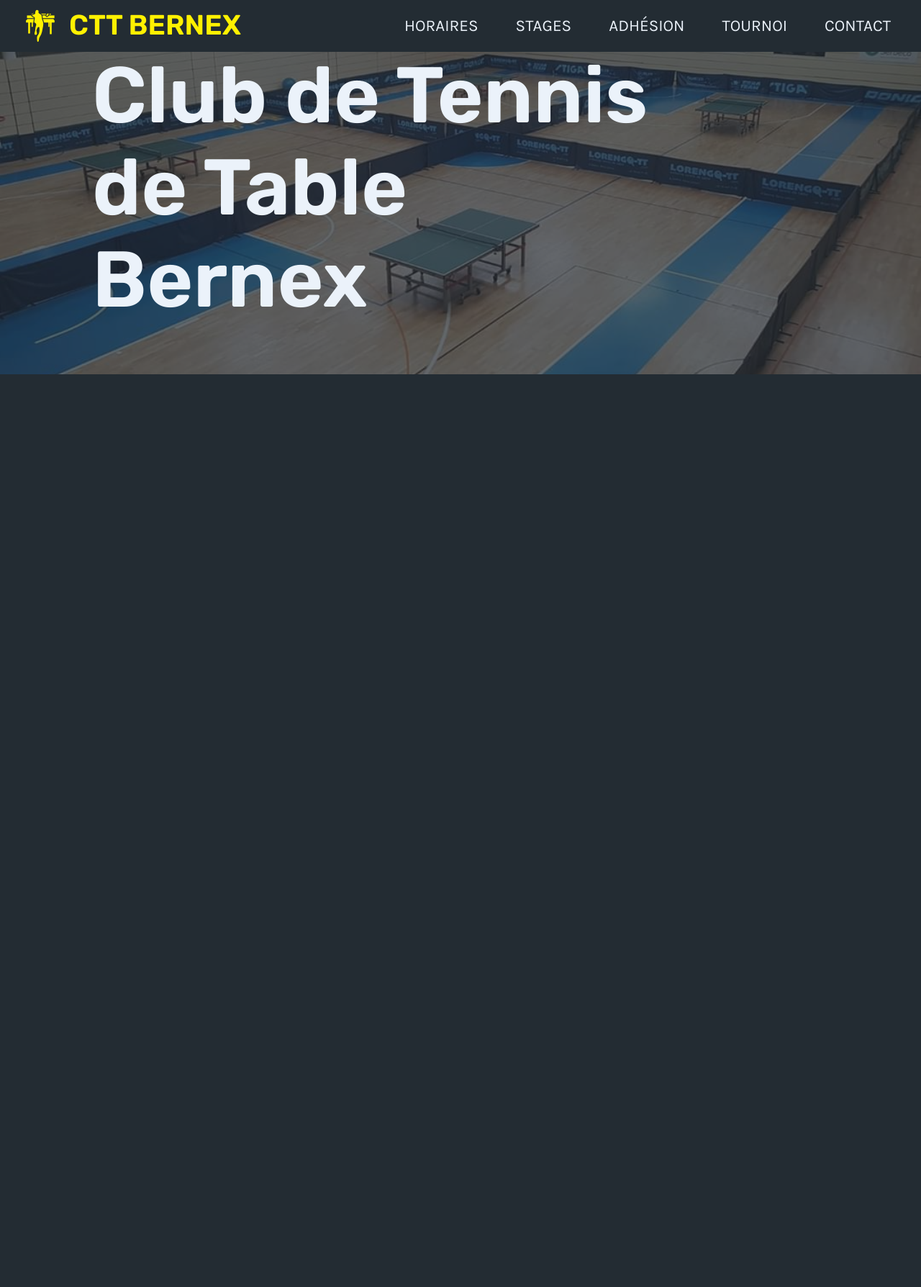
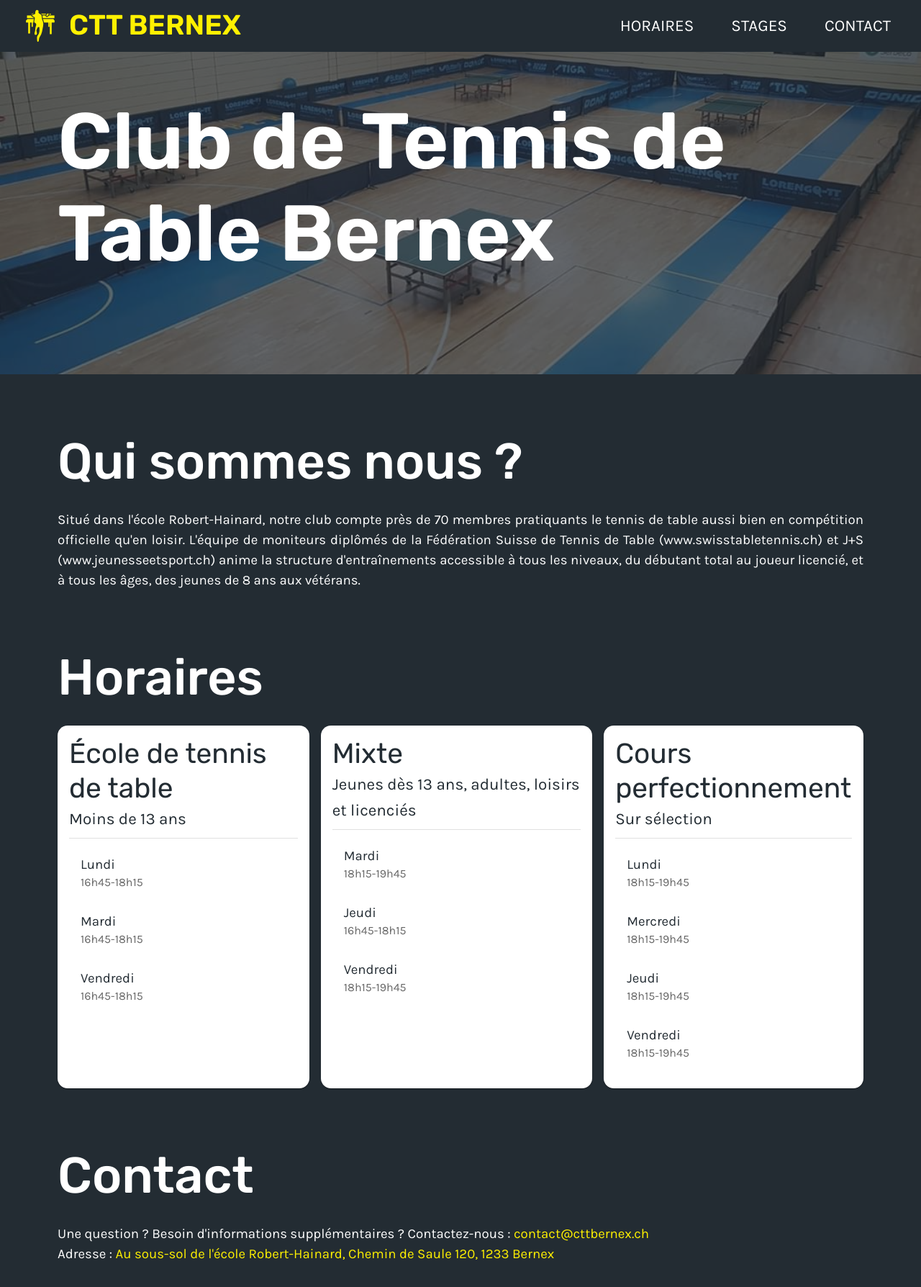
Before and after one commit to mateotiedra/cttb-website, a React (Create React App) app: page / in a window 1280 px wide. Shown: the top 1788 px of the page at 72% size. Before the commit the page ends 800 px from the top, so only its background shows below. Built offline with nearby package versions, Linux system fonts and the light colour scheme.

Commit message:
finish home page with horaires and contact

```diff
--- a/package.json
+++ b/package.json
@@ -13,6 +13,7 @@
     "react-dom": "^17.0.2",
     "react-icons": "^4.3.1",
     "react-router-dom": "^6.2.2",
+    "react-router-hash-link": "^2.4.3",
     "react-scripts": "5.0.0",
     "web-vitals": "^2.1.4"
   },
--- a/src/App.js
+++ b/src/App.js
@@ -7,7 +7,7 @@ function App() {
   return (
     <Router>
       <Routes>
-        <Route path='/' element={<Home />} />
+        <Route path='/' default element={<Home />} />
       </Routes>
     </Router>
   );
--- a/src/components/Navbar/Navbar.js
+++ b/src/components/Navbar/Navbar.js
@@ -1,5 +1,4 @@
 import React from 'react';
-import { css } from '@emotion/react';
 
 import NavbarLogic from './NavbarLogic';
 
@@ -16,6 +15,7 @@ import {
 } from '@mui/material';
 import { FiMenu, FiX } from 'react-icons/fi';
 import { Box } from '@mui/system';
+import { HashLink as RouterLink } from 'react-router-hash-link';
 
 function Navbar(props) {
   const { navLinksObj, drawerOpened, toggleDrawer } = NavbarLogic();
@@ -41,10 +41,10 @@ function Navbar(props) {
           {navLinksObj.map((linkObj) => {
             return (
               <ListItem button key={linkObj.text}>
-                <Link href={linkObj}>
+                <Link component={RouterLink} to={linkObj.to}>
                   <ListItemText
                     primary={linkObj.text}
-                    sx={{ textTransform: 'uppercase' }}
+                    sx={{ textTransform: 'uppercase', color: 'text.primary' }}
                   />
                 </Link>
               </ListItem>
@@ -76,7 +76,8 @@ function Navbar(props) {
             ml: 2,
             mr: 'auto',
           }}
-          href='/'
+          component={RouterLink}
+          to='/'
         >
           <img src={ClubLogo} alt='Logo' />
           <Typography
@@ -95,7 +96,8 @@ function Navbar(props) {
           return (
             <Link
               key={linkObj.text}
-              href={linkObj.to}
+              component={RouterLink}
+              to={linkObj.to}
               sx={{
                 mx: 2,
                 px: 1,
@@ -118,11 +120,11 @@ function Navbar(props) {
           sx={{
             p: 2,
             display: { xs: 'flex', sm: 'flex', md: 'flex', lg: 'none' },
-            color: 'primary.main',
+            color: 'text.primary',
           }}
           onClick={toggleDrawer(true)}
         >
-          {drawerOpened ? <FiX size={35} /> : <FiMenu size={35} />}
+          {drawerOpened ? <FiX size={25} /> : <FiMenu size={25} />}
         </IconButton>
       </AppBar>
       {drawer}
--- a/src/components/Navbar/NavbarLogic.js
+++ b/src/components/Navbar/NavbarLogic.js
@@ -1,14 +1,12 @@
-//import React from "react";
-
 import { useState } from 'react';
 
 const NavbarLogic = (props) => {
   const navLinksObj = [
-    { text: 'Horaires', to: '/horaires' },
+    { text: 'Horaires', to: '/#horaires' },
     { text: 'Stages', to: '/stages' },
-    { text: 'Adhésion', to: '/adhesion' },
-    { text: 'Tournoi', to: '/tournoi' },
-    { text: 'Contact', to: '/contact' },
+    //{ text: 'Adhésion', to: '/adhesion' },
+    //{ text: 'Tournoi', to: '/tournoi' },
+    { text: 'Contact', to: '/#contact' },
   ];
   const [drawerOpened, setDrawerOpened] = useState(false);
 
--- /dev/null
+++ b/src/components/SectionContainer/SectionContainer.js
@@ -0,0 +1,19 @@
+import { Box } from '@mui/material';
+
+function SectionContainer(props) {
+  return (
+    <Box
+      id={props.id}
+      ref={props.ref}
+      sx={{
+        px: { xs: 5, lg: 10, ...props.sx },
+        maxWidth: '1300px',
+        mx: 'auto',
+      }}
+    >
+      {props.children}
+    </Box>
+  );
+}
+
+export default SectionContainer;
--- /dev/null
+++ b/src/components/SectionDivider/SectionDivider.js
@@ -0,0 +1,7 @@
+import { Box } from '@mui/material';
+
+function SectionDivider(props) {
+  return <Box sx={{ py: 5 }} />;
+}
+
+export default SectionDivider;
--- /dev/null
+++ b/src/components/TrainingSchedule/TrainingSchedule.js
@@ -0,0 +1,63 @@
+import {
+  Box,
+  List,
+  ListItem,
+  ListItemText,
+  Typography,
+  Paper,
+  Divider,
+} from '@mui/material';
+import React from 'react';
+
+import TrainingScheduleLogic from './TrainingScheduleLogic';
+
+function TrainingSchedule(props) {
+  const { trainingsScheduleObj } = TrainingScheduleLogic();
+
+  const trainingSchedule = (trainingScheduleObj) => {
+    return (
+      <Paper
+        key={trainingScheduleObj.title}
+        sx={{
+          display: 'flex',
+          flexDirection: 'column',
+          color: 'background.default',
+          p: 2,
+          flexGrow: 1,
+        }}
+      >
+        <Typography variant='h4'>{trainingScheduleObj.title}</Typography>
+        <Typography variant='h6'>{trainingScheduleObj.description}</Typography>
+        <Divider sx={{ pt: 1 }} />
+        <List>
+          {trainingScheduleObj.trainings.map((training) => {
+            return (
+              <ListItem key={training.day}>
+                <ListItemText
+                  primary={training.day}
+                  secondary={training.hour}
+                />
+              </ListItem>
+            );
+          })}
+        </List>
+      </Paper>
+    );
+  };
+
+  return (
+    <Box
+      sx={{
+        display: 'flex',
+        flexDirection: { xs: 'column', sm: 'column', md: 'row' },
+        gap: 2,
+      }}
+    >
+      {trainingsScheduleObj.map((trainingScheduleObj) => {
+        return trainingSchedule(trainingScheduleObj);
+      })}
+    </Box>
+  );
+}
+
+export default TrainingSchedule;
--- /dev/null
+++ b/src/components/TrainingSchedule/TrainingScheduleLogic.js
@@ -0,0 +1,37 @@
+import React from 'react';
+
+const TrainingScheduleLogic = (props) => {
+  const trainingsScheduleObj = [
+    {
+      title: 'École de tennis de table',
+      description: 'Moins de 13 ans',
+      trainings: [
+        { day: 'Lundi', hour: '16h45-18h15' },
+        { day: 'Mardi', hour: '16h45-18h15' },
+        { day: 'Vendredi ', hour: '16h45-18h15' },
+      ],
+    },
+    {
+      title: 'Mixte',
+      description: 'Jeunes dès 13 ans, adultes, loisirs et licenciés',
+      trainings: [
+        { day: 'Mardi', hour: '18h15-19h45' },
+        { day: 'Jeudi', hour: '16h45-18h15' },
+        { day: 'Vendredi ', hour: '18h15-19h45' },
+      ],
+    },
+    {
+      title: 'Cours perfectionnement',
+      description: 'Sur sélection',
+      trainings: [
+        { day: 'Lundi', hour: '18h15-19h45' },
+        { day: 'Mercredi', hour: '18h15-19h45' },
+        { day: 'Jeudi', hour: '18h15-19h45' },
+        { day: 'Vendredi', hour: '18h15-19h45' },
+      ],
+    },
+  ];
+  return { trainingsScheduleObj };
+};
+
+export default TrainingScheduleLogic;
--- a/src/pages/Home/Home.js
+++ b/src/pages/Home/Home.js
@@ -3,12 +3,12 @@ import Navbar from '../../components/Navbar/Navbar';
 
 import { Box } from '@mui/system';
 import imgCarousel1 from '../../assets/images/home-carousel-1.jpeg';
-import { Typography } from '@mui/material';
+import { Link, Typography } from '@mui/material';
+import SectionDivider from '../../components/SectionDivider/SectionDivider';
+import SectionContainer from '../../components/SectionContainer/SectionContainer';
+import TrainingSchedule from '../../components/TrainingSchedule/TrainingSchedule';
 
 function Home() {
-  const imgSrc = useRef(
-    require(`../../assets/images/home-carousel-1.jpeg`).default
-  );
   return (
     <>
       <Navbar />
@@ -34,18 +34,52 @@ function Home() {
             opacity: 0.7,
           }}
         />
-        <Typography
-          variant='h1'
-          sx={{
-            zIndex: 15,
-            ml: '10%',
-            mr: '25%',
-            maxWidth: '1000px',
-          }}
-        >
-          Club de Tennis de Table Bernex
+        <SectionContainer sx={{ zIndex: 15 }}>
+          <Typography variant='h1'>Club de Tennis de Table Bernex</Typography>
+        </SectionContainer>
+      </Box>
+      <SectionDivider />
+      <SectionContainer>
+        <Typography variant='h2' sx={{ mb: 3 }}>
+          Qui sommes nous ?
         </Typography>
-      </Box>
+        <Typography variant='body1' textAlign='justify'>
+          Situé dans l'école Robert-Hainard, notre club compte près de 70
+          membres pratiquants le tennis de table aussi bien en compétition
+          officielle qu'en loisir. L'équipe de moniteurs diplômés de la
+          Fédération Suisse de Tennis de Table (www.swisstabletennis.ch) et J+S
+          (www.jeunesseetsport.ch) anime la structure d'entraînements accessible
+          à tous les niveaux, du débutant total au joueur licencié, et à tous
+          les âges, des jeunes de 8 ans aux vétérans.
+        </Typography>
+      </SectionContainer>
+      <SectionDivider />
+
+      <SectionContainer id='horaires'>
+        <Typography variant='h2' sx={{ mb: 3 }}>
+          Horaires
+        </Typography>
+        <TrainingSchedule />
+      </SectionContainer>
+      <SectionDivider />
+
+      <SectionContainer id='contact'>
+        <Typography variant='h2' sx={{ mb: 3 }}>
+          Contact
+        </Typography>
+        <Typography>
+          Une question ? Besoin d'informations supplémentaires ? Contactez-nous
+          : <Link href='mailto:contact@cttbernex.ch'>contact@cttbernex.ch</Link>
+        </Typography>
+        <Typography>
+          Adresse :{' '}
+          <Link href='https://goo.gl/maps/FDHhVR1WtcTrLgn47'>
+            Au sous-sol de l'école Robert-Hainard, Chemin de Saule 120, 1233
+            Bernex
+          </Link>
+        </Typography>
+      </SectionContainer>
+      <SectionDivider />
     </>
   );
 }
--- a/src/theme/index.js
+++ b/src/theme/index.js
@@ -13,7 +13,7 @@ let theme = createTheme({
       default: '#232C33',
     },
     text: {
-      primary: '#EBF2FA',
+      primary: '#FFFFFF',
     },
     error: {
       main: '#DB3A34',
@@ -62,7 +62,7 @@ let theme = createTheme({
     },
   },
   shape: {
-    borderRadius: 6,
+    borderRadius: 14,
   },
 });
 
```
Also changed, not shown: src/components/WeekSchedule/WeekSchedule.js (added, +48 -0 lines), src/components/WeekSchedule/WeekScheduleLogic.js (added, +42 -0 lines), 1 other file (tests, documents, lock files or other folders).
